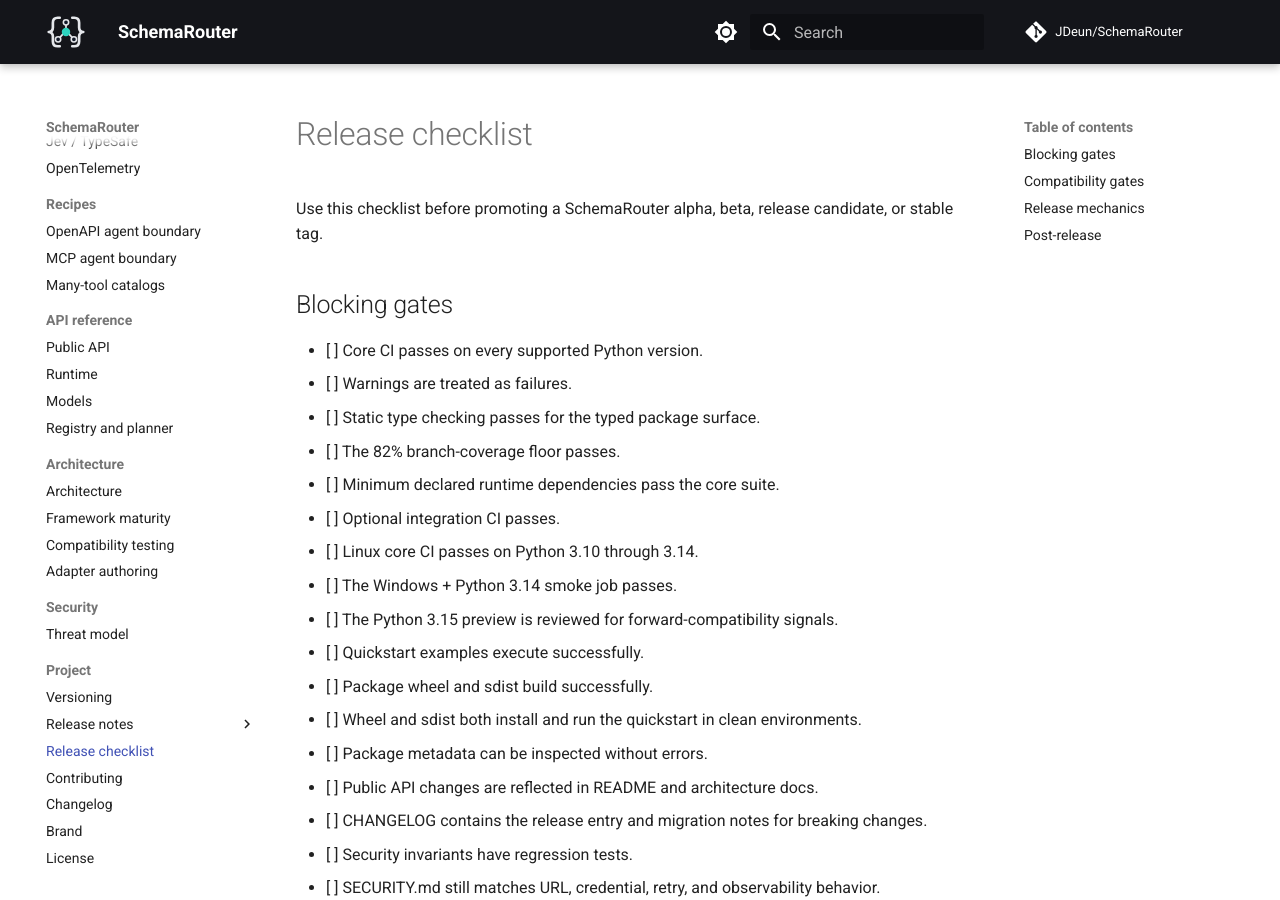
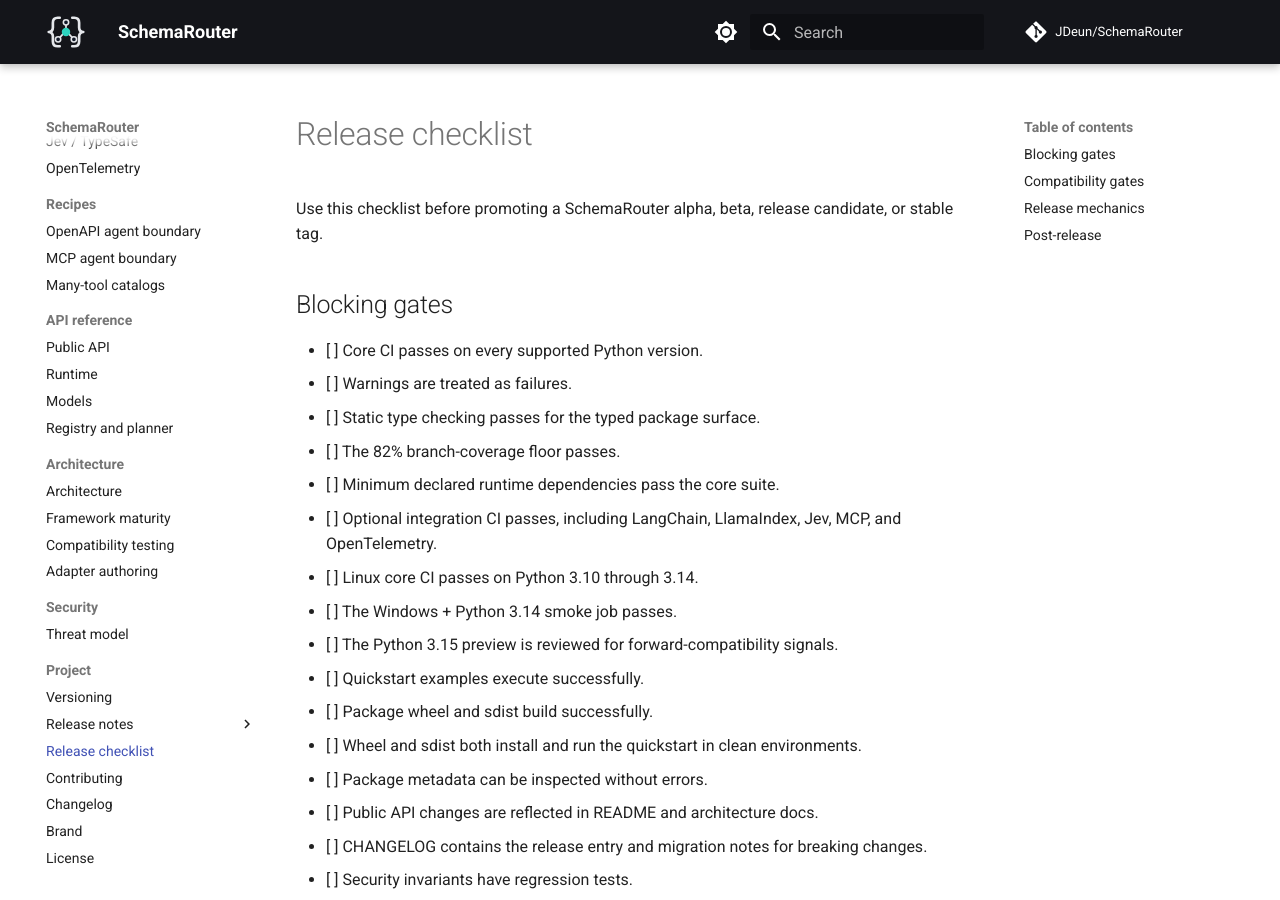
Before and after one commit to JDeun/SchemaRouter, an MkDocs documentation site: the page built from docs/release-checklist.md, in a window 1280 px wide and 900 px high. Built offline with MkDocs 1.6.1 and Material for MkDocs 9.7.7, drawn with Linux system fonts in a browser that asks for light colours; comment, search, counter and statistics services are not loaded.

Commit message:
docs: include OpenTelemetry in release integration gate

```diff
--- a/docs/release-checklist.md
+++ b/docs/release-checklist.md
@@ -9,7 +9,7 @@
 - [ ] Static type checking passes for the typed package surface.
 - [ ] The 82% branch-coverage floor passes.
 - [ ] Minimum declared runtime dependencies pass the core suite.
-- [ ] Optional integration CI passes.
+- [ ] Optional integration CI passes, including LangChain, LlamaIndex, Jev, MCP, and OpenTelemetry.
 - [ ] Linux core CI passes on Python 3.10 through 3.14.
 - [ ] The Windows + Python 3.14 smoke job passes.
 - [ ] The Python 3.15 preview is reviewed for forward-compatibility signals.
```
